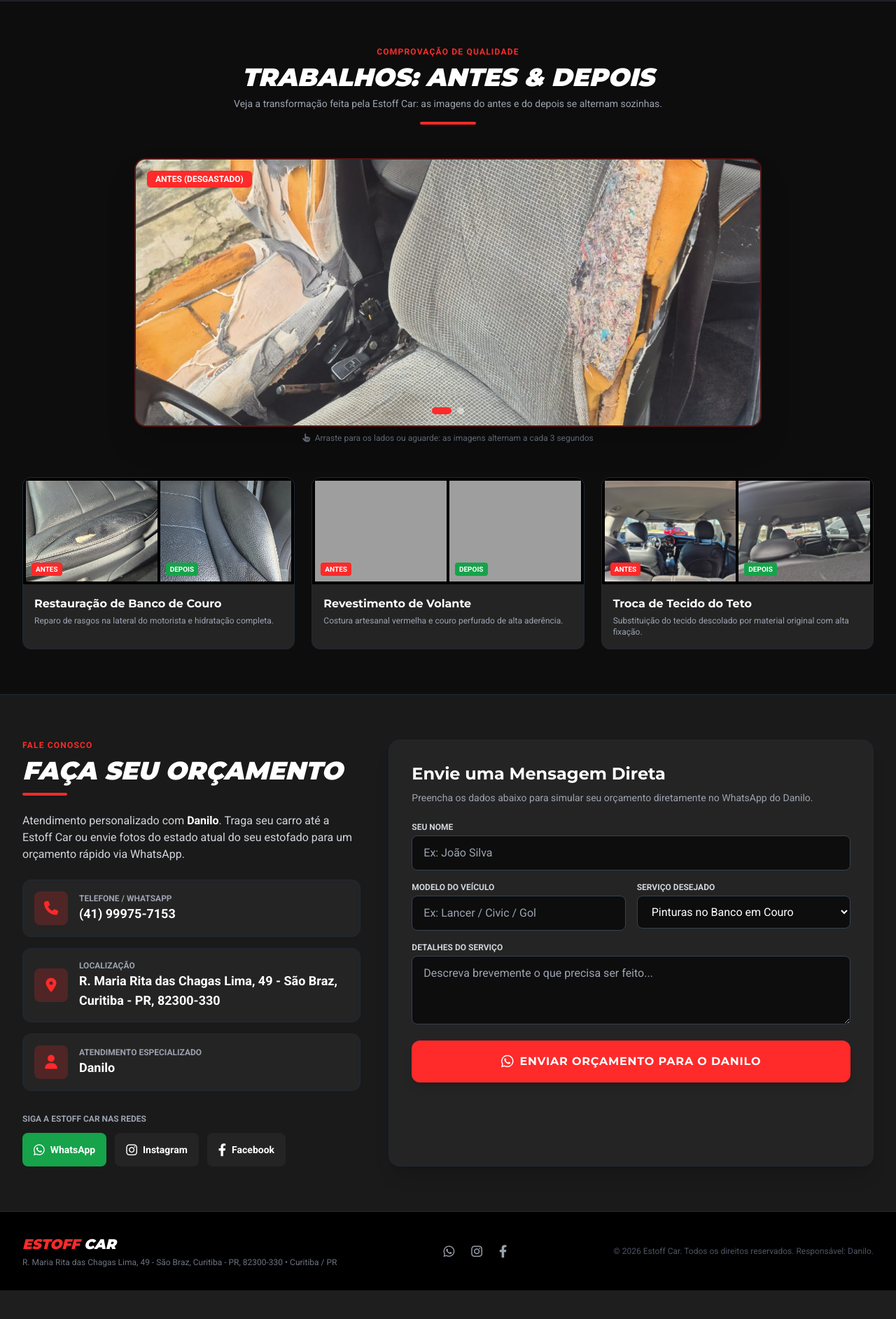
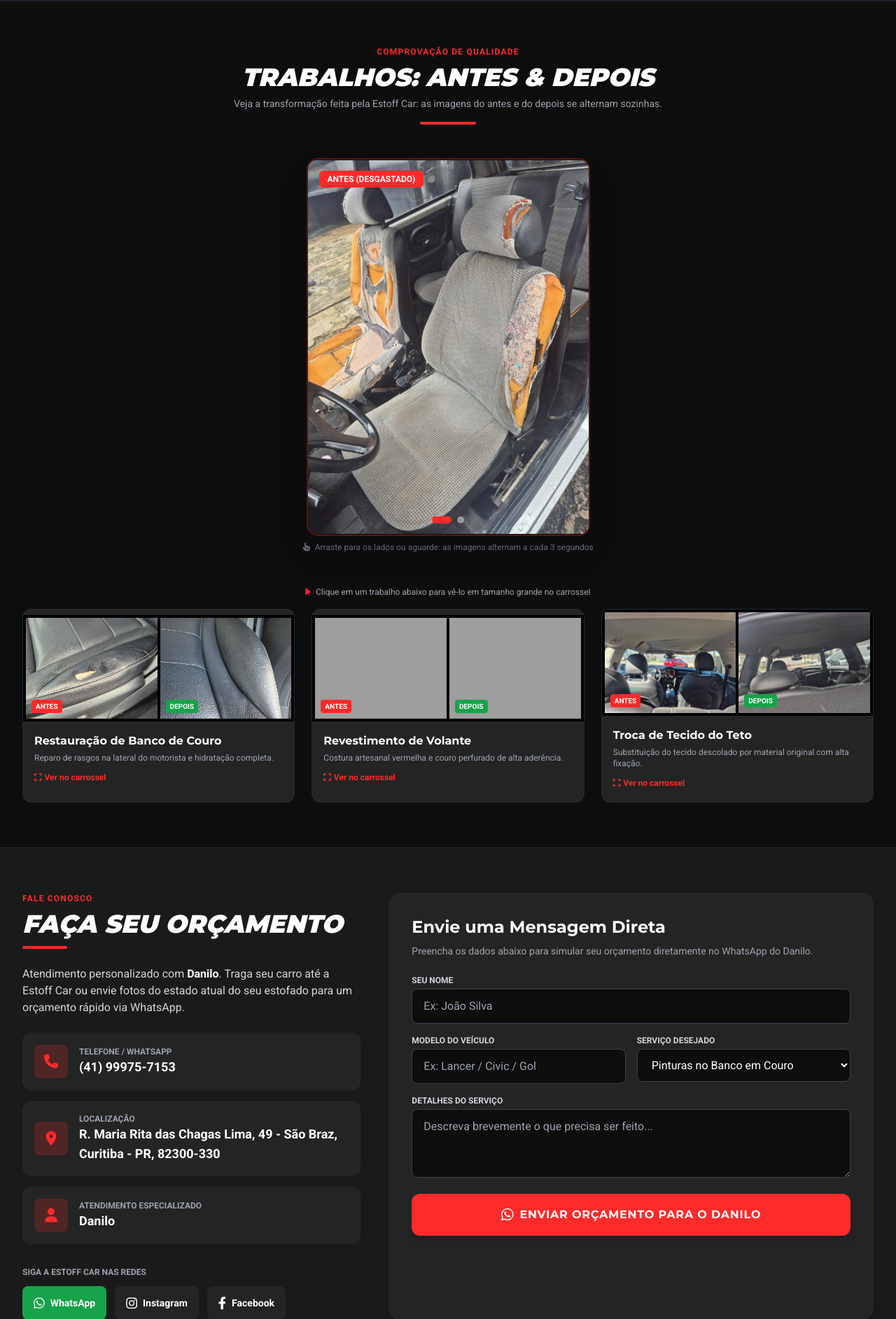
Before and after one commit to patryckgtoliveira-cpu/estoff-car, a PHP site: page / in a window 1280 px wide. Shown: the part 1565-3450 px from the top of the page at 70% size. Before the commit the page ends 3409 px from the top, so only its background shows below. Run offline with PHP 8.4, Linux system fonts and the light colour scheme; some libraries are stand-ins or nearby versions; grey boxes are pictures that could not be loaded.

Commit message:
alterei algumas funções

```diff
--- a/componentes/antes-depois.php
+++ b/componentes/antes-depois.php
@@ -18,12 +18,12 @@ $galeria = dados('galeria');
             ]); ?>
 
             <!-- CARROSSEL ANTES / DEPOIS (TROCA AUTOMÁTICA A CADA 5 SEGUNDOS) -->
-            <div class="max-w-4xl mx-auto mb-12">
-                <div class="carousel rounded-2xl overflow-hidden shadow-2xl border-2 border-brandRed/30 h-80 sm:h-96" id="antes-depois-carousel">
+            <div class="max-w-4xl mx-auto mb-12 text-center">
+                <div class="carousel rounded-2xl overflow-hidden shadow-2xl border-2 border-brandRed/30" id="antes-depois-carousel">
 
                     <?php foreach ($slides as $indice => $slide): ?>
-                        <div class="carousel-slide<?= $indice === 0 ? ' is-active' : '' ?>" data-slide>
-                            <img src="<?= e($slide['imagem']) ?>" alt="<?= e($slide['alt']) ?>" class="w-full h-full object-cover">
+                        <div class="carousel-slide<?= $indice === 0 ? ' is-active' : '' ?>" data-slide data-papel="<?= e($slide['papel']) ?>">
+                            <img src="<?= e($slide['imagem']) ?>" alt="<?= e($slide['alt']) ?>" class="w-full h-full object-contain">
                             <span class="absolute top-4 left-4 <?= e($slide['cor']) ?> text-white text-xs font-bold px-3 py-1 rounded-md shadow"><?= e($slide['tag']) ?></span>
                         </div>
                     <?php endforeach; ?>
@@ -35,10 +35,17 @@ $galeria = dados('galeria');
                         <?php endforeach; ?>
                     </div>
                 </div>
-                <p class="text-center text-xs text-gray-500 mt-2"><i class="fa-solid fa-hand-pointer mr-1"></i> Arraste para os lados ou aguarde: as imagens alternam a cada 3 segundos</p>
+                <p class="text-center text-xs text-gray-500 mt-2">
+                    <i class="fa-solid fa-hand-pointer mr-1"></i>
+                    <span id="carrossel-legenda">Arraste para os lados ou aguarde: as imagens alternam a cada 3 segundos</span>
+                </p>
             </div>
 
-            <!-- GALERIA ADICIONAL DE EXEMPLOS -->
+            <!-- GALERIA ADICIONAL DE EXEMPLOS (clicaveis: trocam as fotos do carrossel) -->
+            <p class="text-center text-xs text-gray-400 mb-4">
+                <i class="fa-solid fa-arrow-pointer text-brandRed mr-1"></i>
+                Clique em um trabalho abaixo para vê-lo em tamanho grande no carrossel
+            </p>
             <div class="grid grid-cols-1 md:grid-cols-3 gap-6">
                 <?php foreach ($galeria as $exemplo): ?>
                     <?php componente('card-galeria', ['exemplo' => $exemplo]); ?>
--- a/componentes/card-galeria.php
+++ b/componentes/card-galeria.php
@@ -2,9 +2,21 @@
 /**
  * COMPONENTE: Card da galeria, com a foto do antes e a do depois lado a lado.
  * Recebe: $exemplo (um item de /dados/galeria.php)
+ *
+ * O card é um botão: ao ser clicado, o js/script.js lê os data-* abaixo e
+ * carrega essas mesmas fotos no carrossel grande, que fica alternando entre
+ * elas até o visitante escolher outro trabalho.
  */
 ?>
-                <div class="bg-brandGrayCard rounded-xl overflow-hidden border border-gray-800">
+                <button type="button"
+                        class="galeria-card bg-brandGrayCard rounded-xl overflow-hidden border border-gray-800 w-full text-left transition hover:border-brandRed/60 focus:outline-none focus:ring-2 focus:ring-brandRed"
+                        data-galeria
+                        data-titulo="<?= e($exemplo['titulo']) ?>"
+                        data-antes="<?= e($exemplo['antes']) ?>"
+                        data-antes-alt="<?= e($exemplo['antes_alt']) ?>"
+                        data-antes-classe="<?= e($exemplo['classe_antes']) ?>"
+                        data-depois="<?= e($exemplo['depois']) ?>"
+                        data-depois-alt="<?= e($exemplo['depois_alt']) ?>">
                     <div class="grid grid-cols-2 gap-1 p-1 bg-black">
                         <div class="relative">
                             <img src="<?= e($exemplo['antes']) ?>" alt="<?= e($exemplo['antes_alt']) ?>" class="w-full h-36 object-cover <?= e($exemplo['classe_antes']) ?>">
@@ -18,5 +30,8 @@
                     <div class="p-4">
                         <h4 class="font-heading font-bold text-white text-base"><?= e($exemplo['titulo']) ?></h4>
                         <p class="text-gray-400 text-xs mt-1"><?= e($exemplo['descricao']) ?></p>
+                        <span class="galeria-card-acao mt-3 inline-flex items-center gap-1 text-brandRed text-xs font-bold">
+                            <i class="fa-solid fa-expand"></i> Ver no carrossel
+                        </span>
                     </div>
-                </div>
+                </button>
--- a/css/style.css
+++ b/css/style.css
@@ -5,15 +5,32 @@
 
 /* Carrossel Antes/Depois */
 .carousel {
+    /* Proporcao da foto (largura / altura). O JavaScript troca este valor
+       assim que a imagem carrega. 1.7778 = 16/9, so vale enquanto carrega. */
+    --proporcao: 1.7778;
+
+    /* ALTURA FIXA. A largura sai da proporcao da foto, entao a imagem
+       encaixa perfeitamente: sem corte e sem faixa preta nas laterais. */
+    height: min(540px, calc(min(896px, 100vw - 3rem) / var(--proporcao)));
+    aspect-ratio: var(--proporcao);
+    width: auto;
+    max-width: 100%;
+
+    /* inline-block e o que permite a largura seguir a altura */
+    display: inline-block;
+    vertical-align: top;
+
     position: relative;
     overflow: hidden;
     background-color: #0D0D0D;
     cursor: grab;
+    transition: height 0.35s ease, aspect-ratio 0.35s ease;
     user-select: none;
     -webkit-user-select: none;
     /* permite rolar a página na vertical, mas reserva o arraste horizontal */
     touch-action: pan-y;
 }
+
 
 /* Enquanto o visitante arrasta: cursor de "mão fechada" e sem transição atrasando */
 .carousel.is-dragging {
@@ -78,3 +95,40 @@
 html {
     scroll-behavior: smooth;
 }
+
+/* ==========================================================================
+   Cards da galeria (clicaveis: carregam suas fotos no carrossel)
+   ========================================================================== */
+.galeria-card {
+    cursor: pointer;
+}
+
+/* "Ver no carrossel" so aparece quando o mouse passa por cima ou o card esta ativo */
+.galeria-card-acao {
+    opacity: 0;
+    transition: opacity 0.3s ease;
+}
+
+.galeria-card:hover .galeria-card-acao,
+.galeria-card:focus-visible .galeria-card-acao,
+.galeria-card.is-selecionado .galeria-card-acao {
+    opacity: 1;
+}
+
+/* Card escolhido no momento */
+.galeria-card.is-selecionado {
+    border-color: #FF2A2A;
+    box-shadow: 0 0 0 1px #FF2A2A, 0 10px 30px rgba(255, 42, 42, 0.15);
+}
+
+.galeria-card.is-selecionado .galeria-card-acao::after {
+    content: ' (aberto)';
+    font-weight: 400;
+}
+
+/* No celular o texto de acao fica sempre visivel, pois nao existe hover */
+@media (hover: none) {
+    .galeria-card-acao {
+        opacity: 1;
+    }
+}
--- a/dados/carrossel.php
+++ b/dados/carrossel.php
@@ -6,7 +6,9 @@
  * arrastadas para os lados). Pode ter mais de duas: o carrossel cria uma
  * bolinha indicadora para cada item automaticamente.
  *
- * cor -> classe de cor da tag (bg-brandRed = vermelho, bg-green-600 = verde)
+ * cor   -> classe de cor da tag (bg-brandRed = vermelho, bg-green-600 = verde)
+ * papel -> 'antes' ou 'depois'. É por ele que o JavaScript sabe qual imagem
+ *          trocar quando o visitante clica num card da galeria abaixo.
  */
 
 return [
@@ -15,11 +17,13 @@ return [
         'alt'    => 'Antes do serviço de reforma',
         'tag'    => 'ANTES (DESGASTADO)',
         'cor'    => 'bg-brandRed',
+        'papel'  => 'antes',
     ],
     [
         'imagem' => 'imagem/banco depois.jpeg',
         'alt'    => 'Depois do serviço da Estoff Car',
         'tag'    => 'DEPOIS (NOVO)',
         'cor'    => 'bg-green-600',
+        'papel'  => 'depois',
     ],
 ];
--- a/js/script.js
+++ b/js/script.js
@@ -94,6 +94,113 @@ if (carrossel) {
         if (!arrastando) iniciarRotacao();
     });
 
+    // ----------------------------------------------------------------------
+    // Cards da galeria: ao clicar em um trabalho, as fotos dele entram no
+    // carrossel e ficam alternando ali até o visitante escolher outro.
+    // ----------------------------------------------------------------------
+    const cards = document.querySelectorAll('[data-galeria]');
+    const legenda = document.getElementById('carrossel-legenda');
+    const CLASSE_BASE = 'w-full h-full object-contain';
+
+    // Guarda as fotos originais para poder voltar a elas ao clicar de novo
+    // no mesmo card (funciona como um "desfazer").
+    const original = {};
+    slides.forEach((slide) => {
+        const img = slide.querySelector('img');
+        original[slide.dataset.papel] = {
+            src: img.getAttribute('src'),
+            alt: img.getAttribute('alt'),
+            classe: img.className
+        };
+    });
+
+    const legendaPadrao = legenda ? legenda.textContent : '';
+
+    // Mede a foto do "antes" e informa a proporcao dela ao CSS, pela variavel
+    // --proporcao. O CSS mantem a ALTURA fixa e calcula a largura a partir
+    // dessa proporcao, entao a imagem encaixa exata: nao corta nem sobra fundo.
+    const ajustarAspecto = () => {
+        const slideAntes = carrossel.querySelector('[data-papel="antes"]') || slides[0];
+        if (!slideAntes) return;
+
+        const img = slideAntes.querySelector('img');
+        if (!img) return;
+
+        const aplicar = () => {
+            if (img.naturalWidth && img.naturalHeight) {
+                const proporcao = img.naturalWidth / img.naturalHeight;
+                carrossel.style.setProperty('--proporcao', proporcao.toFixed(4));
+            }
+        };
+
+        // Se a foto ja terminou de carregar, mede na hora; senao, espera o load
+        if (img.complete) {
+            aplicar();
+        } else {
+            img.addEventListener('load', aplicar, { once: true });
+        }
+    };
+
+    // Troca a foto de um dos slides (o do 'antes' ou o do 'depois')
+    const trocarFoto = (papel, src, alt, classeExtra) => {
+        const slide = carrossel.querySelector(`[data-papel="${papel}"]`);
+        if (!slide) return;
+
+        const img = slide.querySelector('img');
+        img.setAttribute('src', src);
+        img.setAttribute('alt', alt);
+        img.className = classeExtra ? `${CLASSE_BASE} ${classeExtra}` : CLASSE_BASE;
+    };
+
+    const voltarAoOriginal = () => {
+        Object.keys(original).forEach((papel) => {
+            const foto = original[papel];
+            const slide = carrossel.querySelector(`[data-papel="${papel}"]`);
+            if (!slide) return;
+
+            const img = slide.querySelector('img');
+            img.setAttribute('src', foto.src);
+            img.setAttribute('alt', foto.alt);
+            img.className = foto.classe;
+        });
+
+        if (legenda) legenda.textContent = legendaPadrao;
+
+        ajustarAspecto();
+    };
+
+    cards.forEach((card) => {
+        card.addEventListener('click', () => {
+            const jaSelecionado = card.classList.contains('is-selecionado');
+
+            // Tira o destaque de todos os cards
+            cards.forEach((outro) => outro.classList.remove('is-selecionado'));
+
+            if (jaSelecionado) {
+                // Clicou no card que já estava aberto: volta às fotos originais
+                voltarAoOriginal();
+            } else {
+                card.classList.add('is-selecionado');
+
+                trocarFoto('antes', card.dataset.antes, card.dataset.antesAlt, card.dataset.antesClasse);
+                trocarFoto('depois', card.dataset.depois, card.dataset.depoisAlt, '');
+                ajustarAspecto();
+
+                if (legenda) {
+                    legenda.textContent = `${card.dataset.titulo} — arraste para os lados ou aguarde a troca`;
+                }
+            }
+
+            // Começa sempre pela foto do "antes" e reinicia a contagem
+            mostrarSlide(0);
+            iniciarRotacao();
+
+            // Leva a tela até o carrossel, que fica acima da galeria
+            carrossel.scrollIntoView({ behavior: 'smooth', block: 'center' });
+        });
+    });
+
+    ajustarAspecto();
     iniciarRotacao();
 }
 
```
Also changed, not shown: imagem/couro novo.jpeg, imagem/couro rasgado .jpeg.
